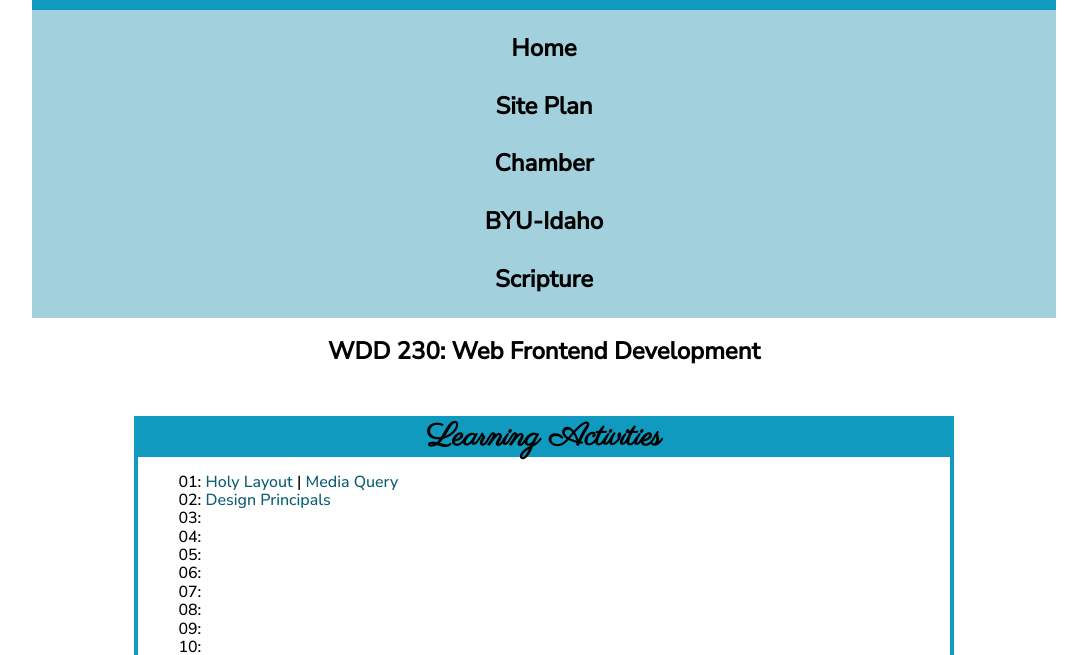
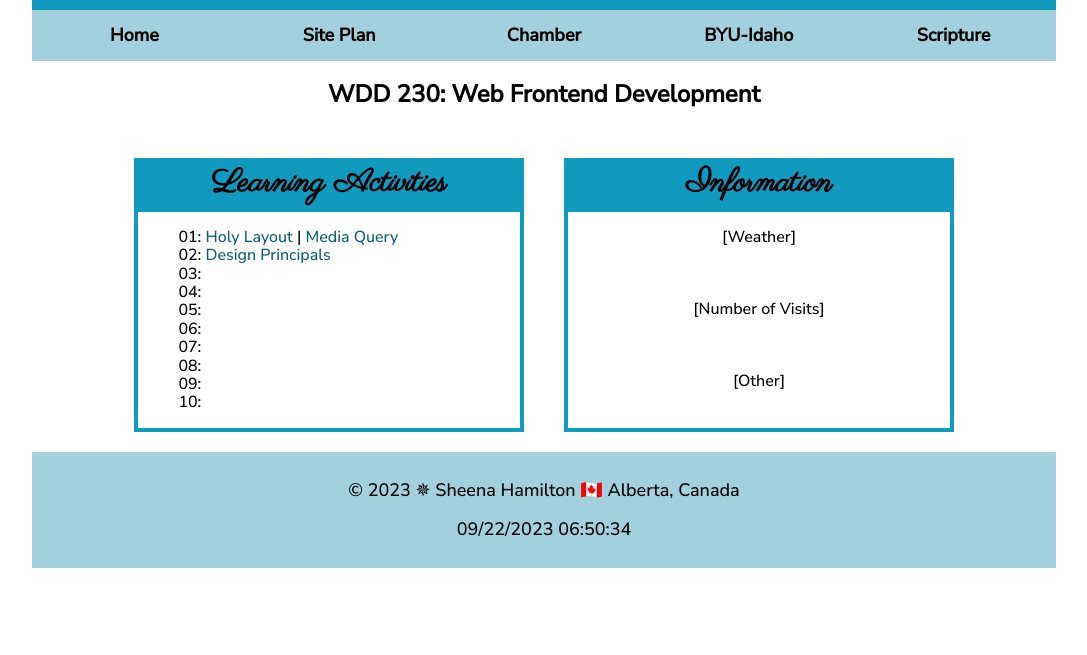
Before and after one commit to SheenaHamilton/wdd230, a plain HTML site: page index.html in a window 1280 px wide. Shown: the part 149-804 px from the top of the page, without its empty margins (96-1183 px from the left). Drawn offline with Linux system fonts and the light colour scheme.

Commit message:
Week02 Homepage changes

```diff
--- a/index.html
+++ b/index.html
@@ -9,9 +9,10 @@
     <link rel="icon" href="favicon.ico">
     <link href="styles/normalize.css" rel="stylesheet">
     <link href="styles/base.css" rel="stylesheet">
+    <link href="styles/larger.css" rel="stylesheet">
 
     <meta property="og:title" content="Sheena Hamilton's Homegae for WDD230:Web Frontend Development">
-    <meta property="og:type" content="website" />
+    <meta property="og:type" content="website" >
     <meta property="og:image" content="https://sheenahamilton.github.io/wdd230/images/LakelandArea.jpeg">
     <meta property="og:url" content="https://sheenahamilton.github.io/wdd230/">
 
@@ -22,11 +23,12 @@
         <h1>Sheena Hamilton</h1>
     </header>
     <nav>
-        <a href="#">Home</a>
-        <a href="chamber/siteplan.html">Site Plan</a>
-        <a href="chamber/">Chamber</a>
-        <a href="https://www.byui.edu/" target="_blank">BYU-Idaho</a>
-        <a href="https://www.churchofjesuschrist.org/study/scriptures/nt/rom/8?lang=eng&id=p28#p28" target="_blank">Scripture</a>
+        <ul><li><a href="#">Home</a></li>
+            <li><a href="chamber/siteplan.html">Site Plan</a></li>
+            <li><a href="chamber/">Chamber</a></li>
+            <li><a href="https://www.byui.edu/" target="_blank">BYU-Idaho</a></li>
+            <li><a href="https://www.churchofjesuschrist.org/study/scriptures/nt/rom/8?lang=eng&id=p28#p28" target="_blank">Scripture</a></li>
+        </ul>
     </nav>
     <main>
         <h2>WDD 230: Web Frontend Development</h2>
--- a/lesson02/styles/design.css
+++ b/lesson02/styles/design.css
@@ -21,7 +21,7 @@ h1 {
 main {
     display: grid;
     grid-template-columns: 3fr 1fr;
-    grid-template-rows: auto auto;
+    grid-template-rows: 1fr 3fr;
     column-gap: 2%;
 
 }
--- a/styles/base.css
+++ b/styles/base.css
@@ -35,19 +35,24 @@ header img {
 header h1 {
     display: block;
     font-family: var(--heading-font);
-    font-size: xxx-large;
+    font-size: xx-large;
     margin:auto auto auto 20px;
 }
 
-nav, footer{
+nav {
 
     text-align: center;
     background-color: var(--accent2-color);
-    padding: 10px;
+    padding-top: 0%;
     font-size: x-large;
     color: var(--primary-color);
+
 }
-
+nav ul {
+    padding: 0;
+    width:100%;
+    margin: 0%;
+}
 a {
     text-decoration: none;
     color: var(--accent1-color);
@@ -55,7 +60,7 @@ a {
 
 nav a {
     display: block;
-    color: var(--primary-colorr);
+    color: var(--primary-color);
     font-weight:bolder;
     padding: 15px;
 }
@@ -68,9 +73,7 @@ nav a:hover {
 
 
 body {
-    width: 80%;
-    margin-left: auto;
-    margin-right: auto;
+    margin: auto auto;
     font-family: var(--paragraph-font);
 }
 
@@ -78,6 +81,8 @@ main {
     width: 80%;
     margin-left: auto;
     margin-right: auto;
+    display: grid;
+    grid-template-columns: 1fr;
 }
 
 h2 {
@@ -92,6 +97,7 @@ h2 {
     background-color: var(--secondary-color);
     margin-block-start: 0%;
     margin-block-end: 0%;
+    padding: 1%;
 }
 
 .card p {
@@ -103,7 +109,16 @@ li {
 
 .card {
     display: grid;
-    grid-template-rows: auto auto;
+    grid-template-rows: 50px auto;
     border: 4px solid var(--secondary-color);
-    margin: 50px 0;
+    margin: 10px 0 40px;
 }
+
+footer {
+    text-align: center;
+    background-color: var(--accent2-color);
+    padding: 20px;
+    font-size: large;
+    color: var(--primary-color);
+
+}
--- /dev/null
+++ b/styles/larger.css
@@ -0,0 +1,37 @@
+@media screen and (min-width:950px) {
+
+    header h1 {
+        font-size: xxx-large;
+    }
+
+    footer {
+        padding: 10px;
+        font-size: large;
+    }
+
+    nav {
+        padding: 0px;
+        font-size: large;
+    }
+    nav ul {
+        display: inline-flex;
+        justify-content: space-around;
+    }
+
+    nav ul li {
+        flex: 1 1 100%;
+    }
+
+    body {
+        width: 80%;
+    }
+
+    main {
+        display: grid;
+        grid-template-columns: 1fr 1fr;
+        grid-gap: 5%
+    }
+    main h2 {
+        grid-column: 1/3;
+    }
+}
```
